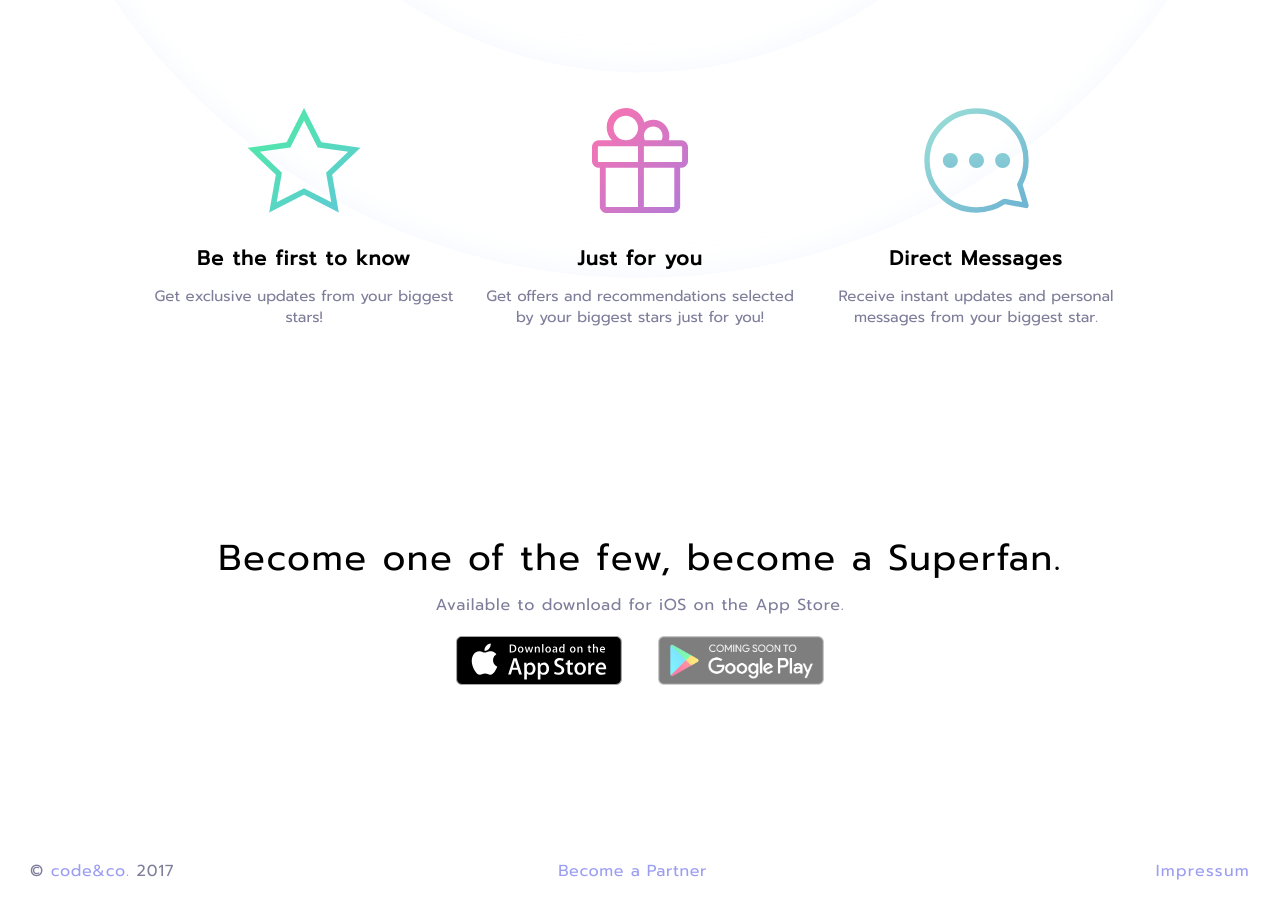
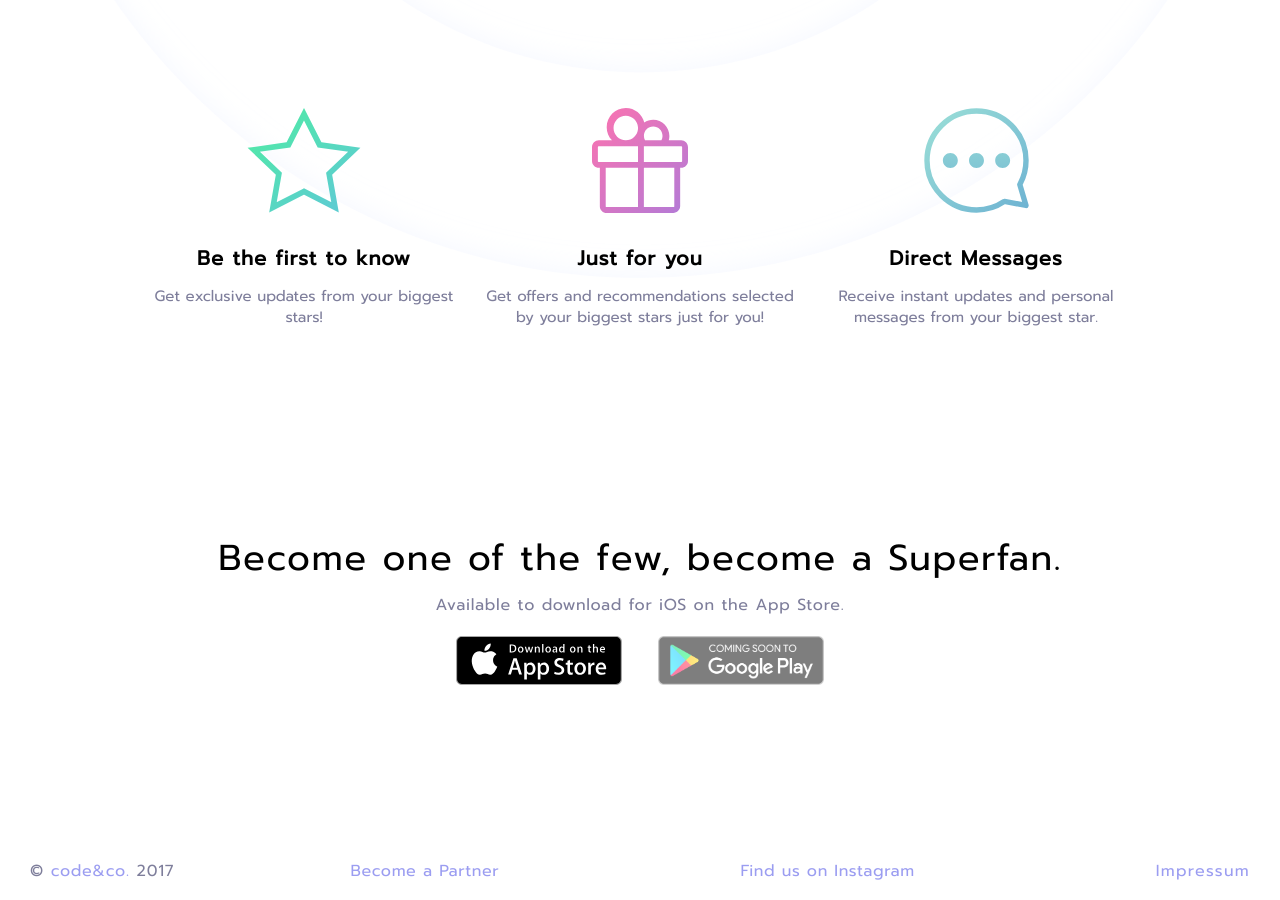
Before and after one commit to code-and-co/allaccess-web, a Jekyll site: the page built from index.html, in a window 1280 px wide and 900 px high, scrolled down 1083 px. Built offline with Jekyll 4.4.1, drawn with Linux system fonts in a browser that asks for light colours.

Commit message:
add insta

```diff
--- a/_layouts/page.html
+++ b/_layouts/page.html
@@ -38,6 +38,9 @@
 			<div class="start-link">
 				<a href="{{ site.baseurl }}{% link influencer/index.html %}">Become a Partner</a>
 			</div>
+			<div class="start-link">
+				<a href="https://www.instagram.com/all_access_app/" target="_blank" rel="noopener noreferrer">Find us on Instagram</a>
+			</div>
 			<div class="impress-link">
 				<a href="{{ site.baseurl }}{% link impressum/index.html %}">Impressum</a>
 			</div>
```
